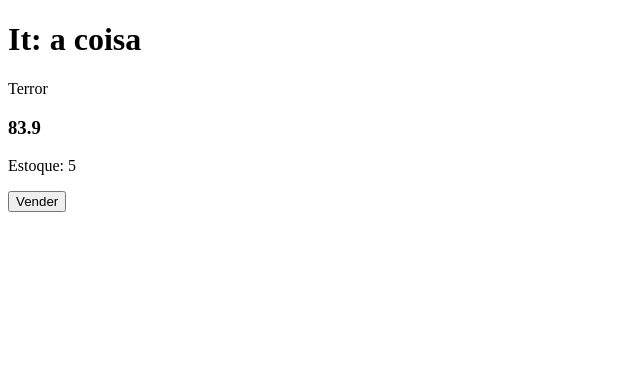
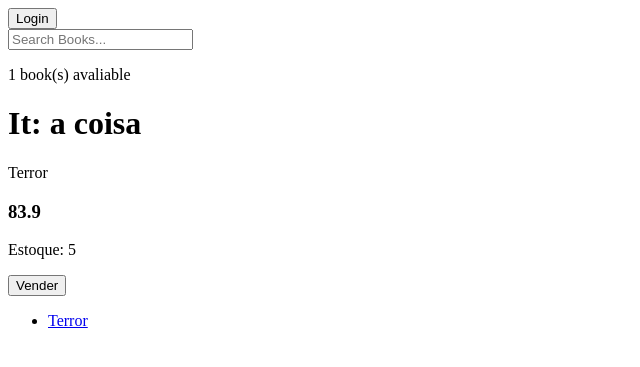
Before and after one commit to JoaoManoelFontes/Trilha_Nadic, a Django app: page / in a window 1280 px wide. Shown: the top 367 px of the page, without its empty margins (0-640 px from the left). Run offline with Django 4.2, Linux system fonts and the light colour scheme; data comes from the database, SQL or seed files in the repository.

Commit message:
add search functions to home template

```diff
--- a/Django/core/views.py
+++ b/Django/core/views.py
@@ -1,16 +1,33 @@
 from django.shortcuts import render
+from django.db.models import Q
 from django.http import HttpResponse
 
-from .models import Book
+from .models import Book, Category
 
 
 # Rota inicial - mostragem de livros disponíveis
 def home(request):
-    books = Book.objects.all()
-    return render(request, "home.html", {"books": books})
+    # Filtrando livros
+    query = request.GET.get("q") if request.GET.get("q") != None else ""
+    books = Book.objects.filter(
+        Q(category__name__icontains=query)
+        | Q(title__icontains=query)
+        | Q(price__icontains=query)
+    )
+
+    categories = Category.objects.all()
+
+    res = {
+        "books": books,
+        "books_avaliable": books.count(),
+        "categories": categories,
+        "query": query,
+    }
+
+    return render(request, "home.html", res)
 
 
-# Roda de venda - vender um livro para o cliente
+# Rota de venda - vender um livro para o cliente
 
 # Rota de cadastro de livros
 
--- a/Django/templates/home.html
+++ b/Django/templates/home.html
@@ -6,7 +6,19 @@
     <meta name="viewport" content="width=device-width, initial-scale=1.0" />
     <title>Document</title>
   </head>
+  <nav>
+    <a href="/admin/login/?next=/admin/"><button>Login</button></a>
+    <form method="GET" action="{% url 'home' %}">
+      <input
+        type="text"
+        name="q"
+        placeholder="Search Books..."
+        value="{{query}}"
+      />
+    </form>
+  </nav>
   <body>
+    <p>{{books_avaliable}} book(s) avaliable</p>
     {% for book in books %}
     <h1>{{book.title}}</h1>
     <p>{{book.category}}</p>
@@ -16,6 +28,12 @@
       Indisponível {% endif %}
     </p>
     <a><button>Vender</button></a>
+    {% endfor %} {% for category in categories %}
+    <ul>
+      <li>
+        <a href="{% url 'home' %}?q={{category.name}}">{{category.name}}</a>
+      </li>
+    </ul>
     {% endfor %}
   </body>
 </html>
```
